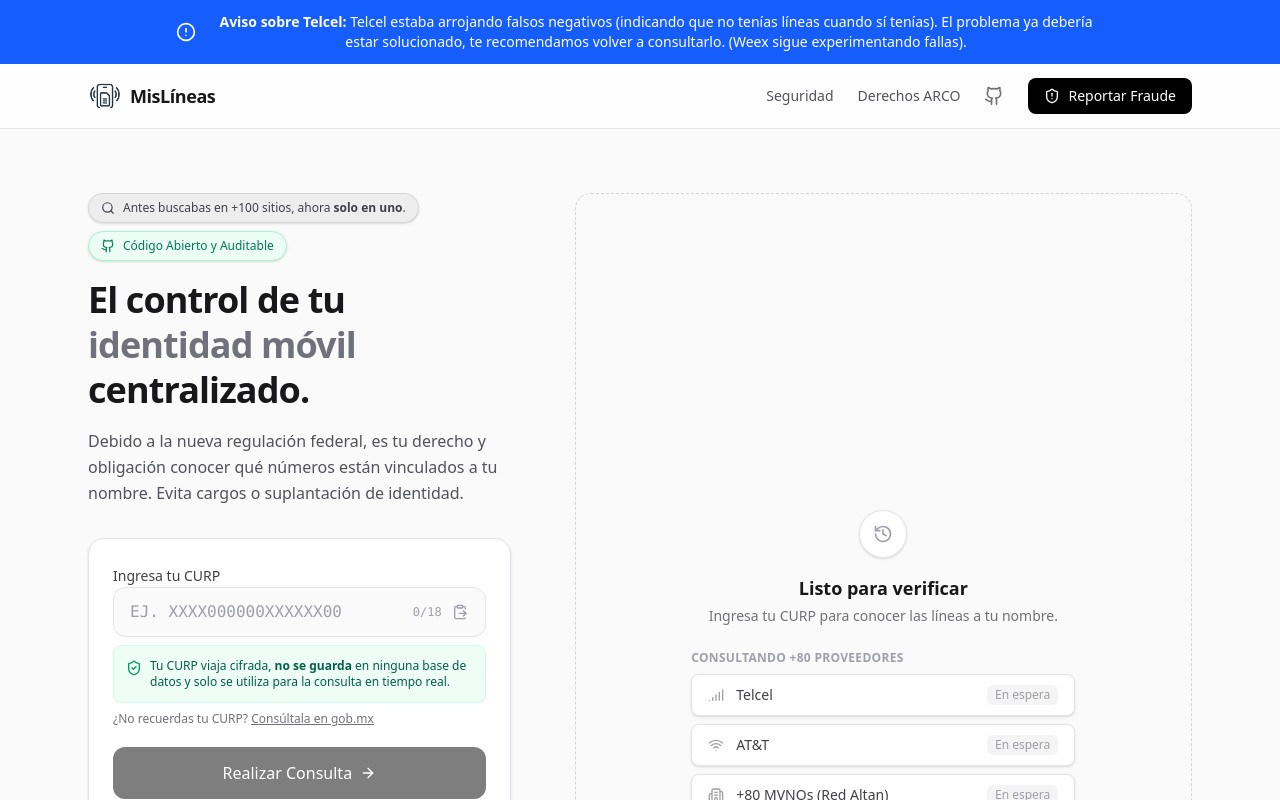
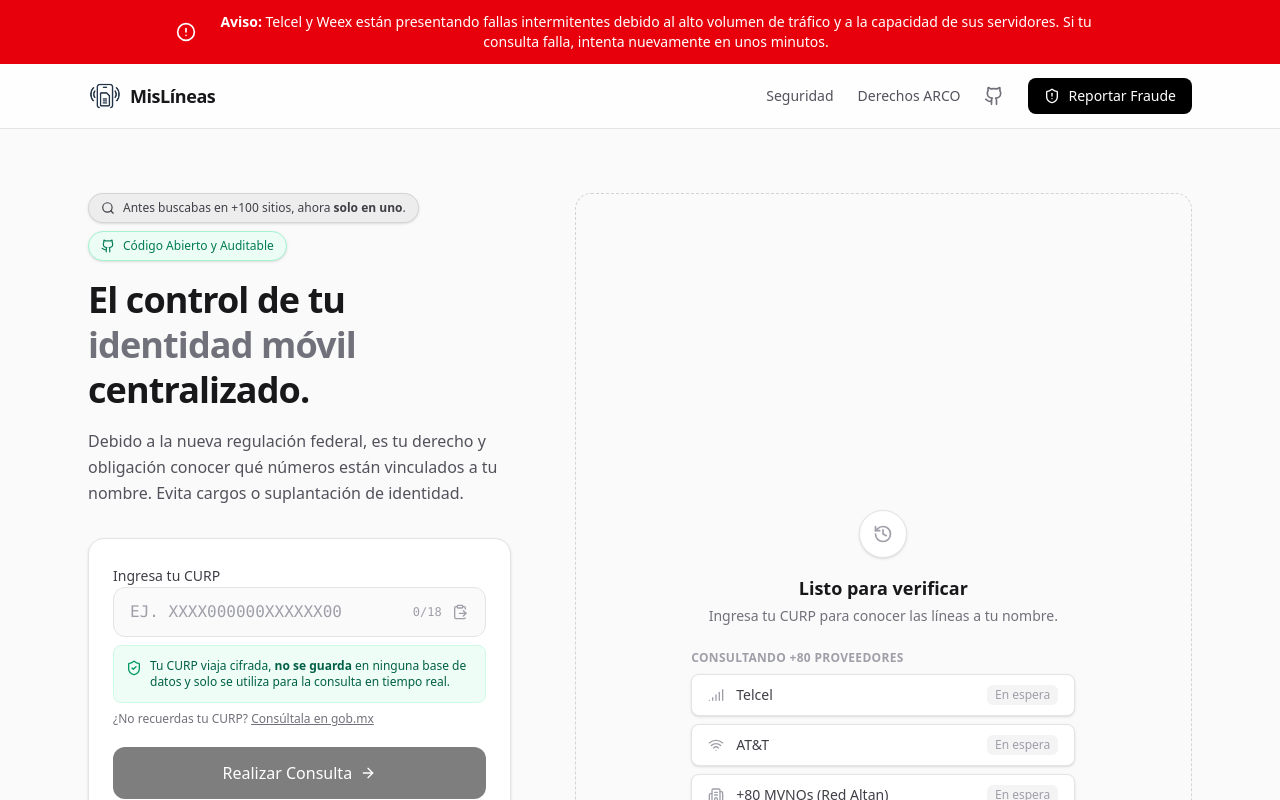
Before and after one commit to CarlosNunezMX/MisLineas, a Next.js app: page / in a window 1280 px wide. Shown: the top 800 px of the page. Built offline with nearby package versions, Linux system fonts and the light colour scheme.

Commit message:
fix: update Telcel service alert message and background color for better clarity

```diff
--- a/src/app/page.tsx
+++ b/src/app/page.tsx
@@ -54,13 +54,13 @@
 
   return (
     <div className="min-h-screen bg-zinc-50 text-zinc-900 selection:bg-zinc-900 selection:text-white font-sans">
-      <div className="bg-blue-600 text-white text-sm py-3 px-4 flex justify-center items-center gap-3">
+      <div className="bg-red-600 text-white text-sm py-3 px-4 flex justify-center items-center gap-3">
         <AlertCircle className="w-5 h-5 shrink-0" />
         <p className="text-center max-w-4xl font-medium">
-          <strong>Aviso sobre Telcel:</strong> Telcel estaba arrojando falsos
-          negativos (indicando que no tenías líneas cuando sí tenías). El
-          problema ya debería estar solucionado, te recomendamos volver a
-          consultarlo. (Weex sigue experimentando fallas).
+          <strong>Aviso:</strong> Telcel y Weex están presentando fallas
+          intermitentes debido al alto volumen de tráfico y a la capacidad de
+          sus servidores. Si tu consulta falla, intenta nuevamente en unos
+          minutos.
         </p>
       </div>
 
--- a/src/lib/providers/telcel.ts
+++ b/src/lib/providers/telcel.ts
@@ -2,9 +2,9 @@
 import type { LineResult } from "@/types";
 
 export async function lookupCURPInTelcel(curp: string): Promise<LineResult> {
-  const CAPTCHA_MAX_RETRIES = 3;
-  const CAPTCHA_RETRY_DELAY_MS = 1500;
-  const CAPTCHA_READY_DELAY_MS = 1200;
+  const CAPTCHA_MAX_RETRIES = 5;
+  const CAPTCHA_RETRY_DELAY_MS = 2500;
+  const CAPTCHA_READY_DELAY_MS = 2000;
 
   const generateRandomHex = (size: number) =>
     [...Array(size)]
```
